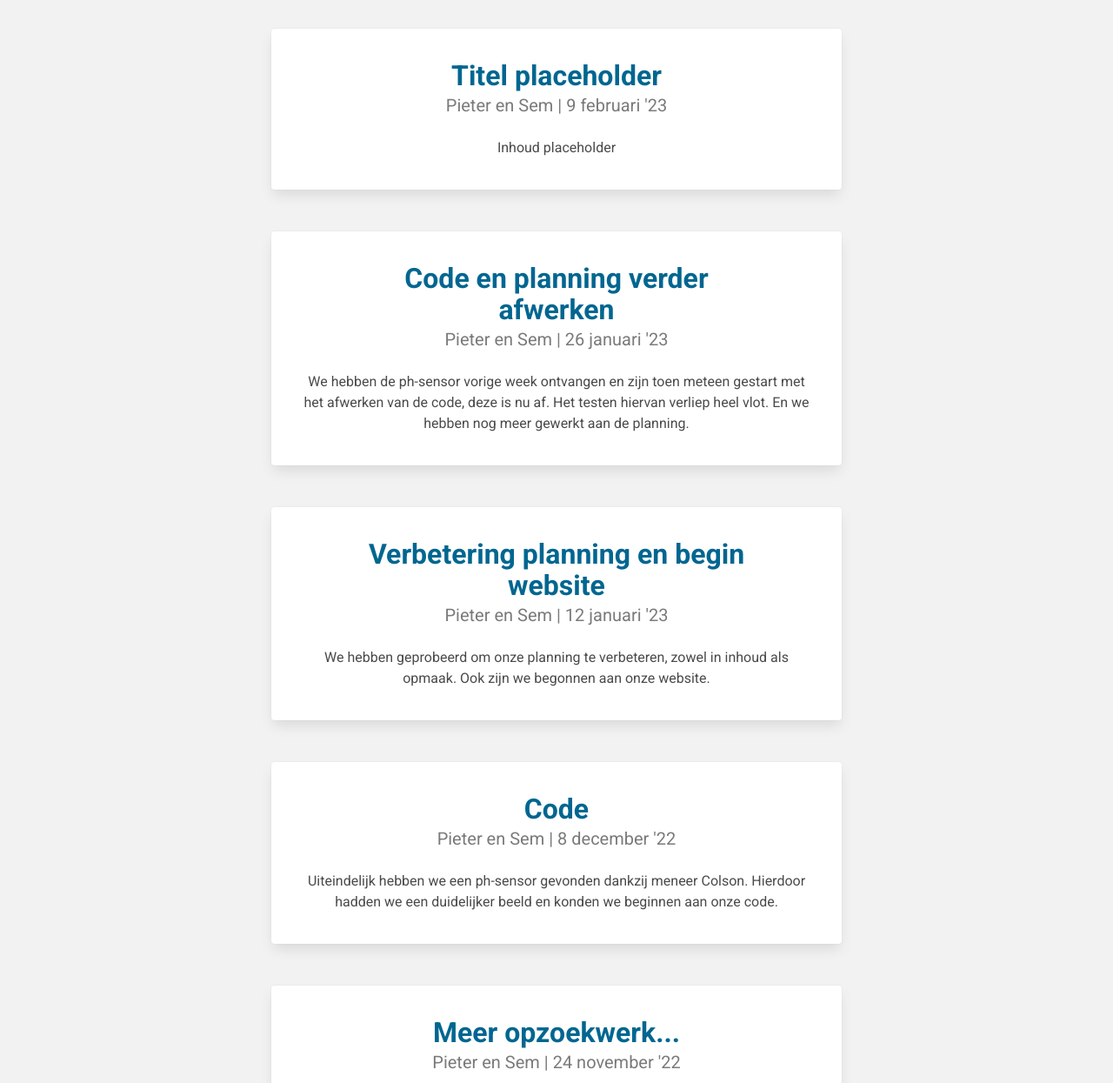
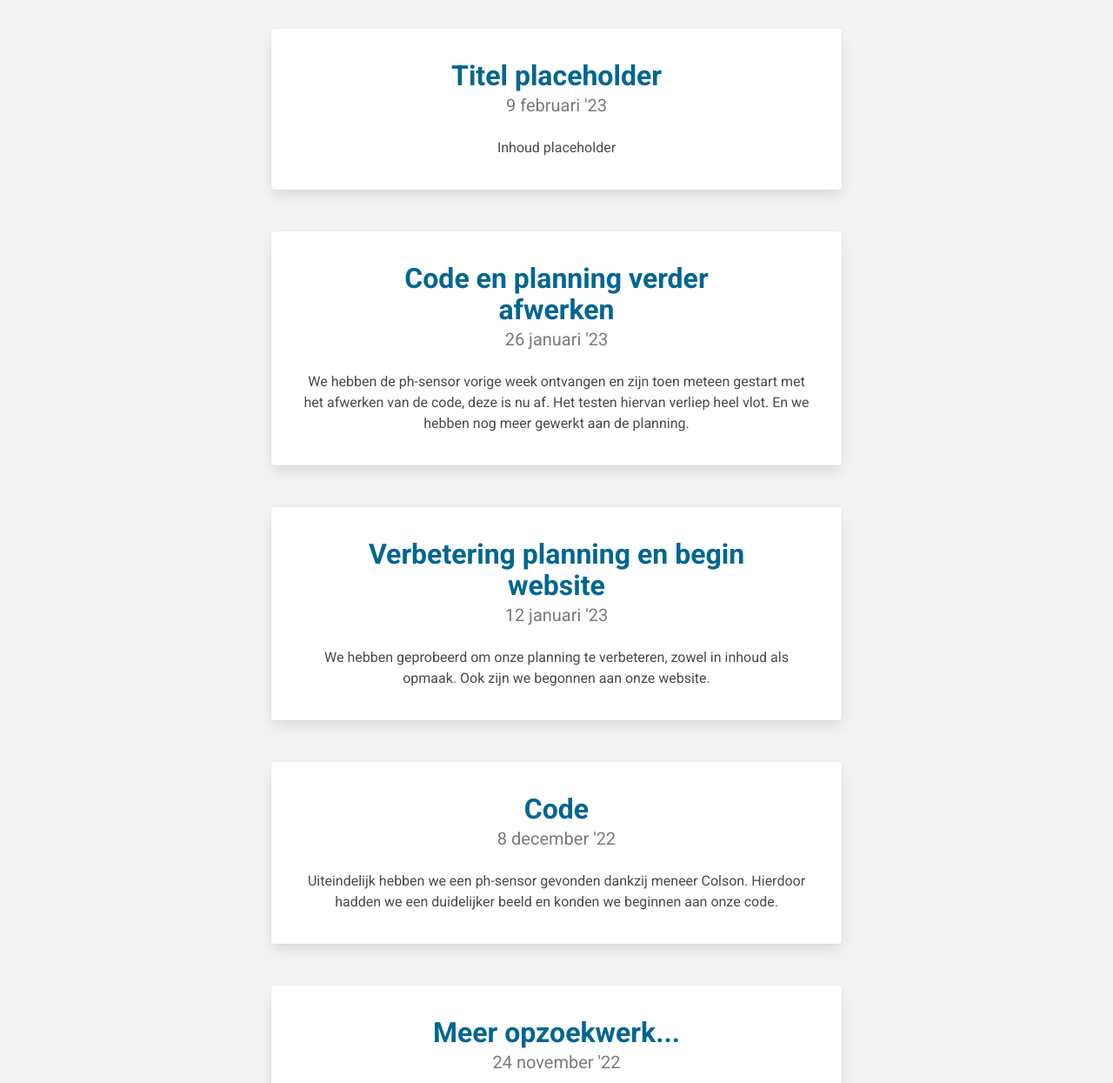
Before and after one commit to pieterrrsw/blog_pieter_sem, a plain HTML site: page index.html in a window 1280 px wide. Shown: the part 55-1300 px from the top of the page at 87% size. Drawn offline with nearby package versions, Linux system fonts and the light colour scheme.

Commit message:
namen weg

```diff
--- a/index.html
+++ b/index.html
@@ -66,7 +66,7 @@
               <div class="column is-10 is-offset-1">
                 <h3 class="has-text-centered semibold title">Titel placeholder</h3>
                 <p class="has-text-centered has-text-grey subtitle">
-                  Pieter en Sem  |  9 februari '23</p>
+                  9 februari '23</p>
               </div>
             </div>
 
@@ -82,7 +82,7 @@
               <div class="column is-10 is-offset-1">
                 <h3 class="has-text-centered semibold title">Code en planning verder afwerken</h3>
                 <p class="has-text-centered has-text-grey subtitle">
-                  Pieter en Sem  |  26 januari '23</p>
+                  26 januari '23</p>
               </div>
             </div>
 
@@ -98,7 +98,7 @@
               <div class="column is-10 is-offset-1">
                 <h3 class="has-text-centered semibold title">Verbetering planning en begin website</h3>
                 <p class="has-text-centered has-text-grey subtitle">
-                  Pieter en Sem  |  12 januari '23</p>
+                  12 januari '23</p>
               </div>
             </div>
 
@@ -114,7 +114,7 @@
               <div class="column is-10 is-offset-1">
                 <h3 class="has-text-centered semibold title">Code</h3>
                 <p class="has-text-centered has-text-grey subtitle">
-                  Pieter en Sem  |  8 december '22</p>
+                  8 december '22</p>
               </div>
             </div>
 
@@ -130,7 +130,7 @@
               <div class="column is-10 is-offset-1">
                 <h3 class="has-text-centered semibold title">Meer opzoekwerk...</h3>
                 <p class="has-text-centered has-text-grey subtitle">
-                  Pieter en Sem  |  24 november '22</p>
+                  24 november '22</p>
               </div>
             </div>
 
@@ -146,7 +146,7 @@
               <div class="column is-10 is-offset-1">
                 <h3 class="has-text-centered semibold title">Onderhoud blog en opzoekwerk</h3>
                 <p class="has-text-centered has-text-grey subtitle">
-                  Pieter en Sem  |  27 oktober '22</p>
+                  27 oktober '22</p>
               </div>
             </div>
 
@@ -162,7 +162,7 @@
               <div class="column is-10 is-offset-1">
                 <h3 class="has-text-centered semibold title">Overzicht en Planning</h3>
                 <p class="has-text-centered has-text-grey subtitle">
-                  Pieter en Sem  |  13 oktober '22</p>
+                  13 oktober '22</p>
               </div>
             </div>
 
```
